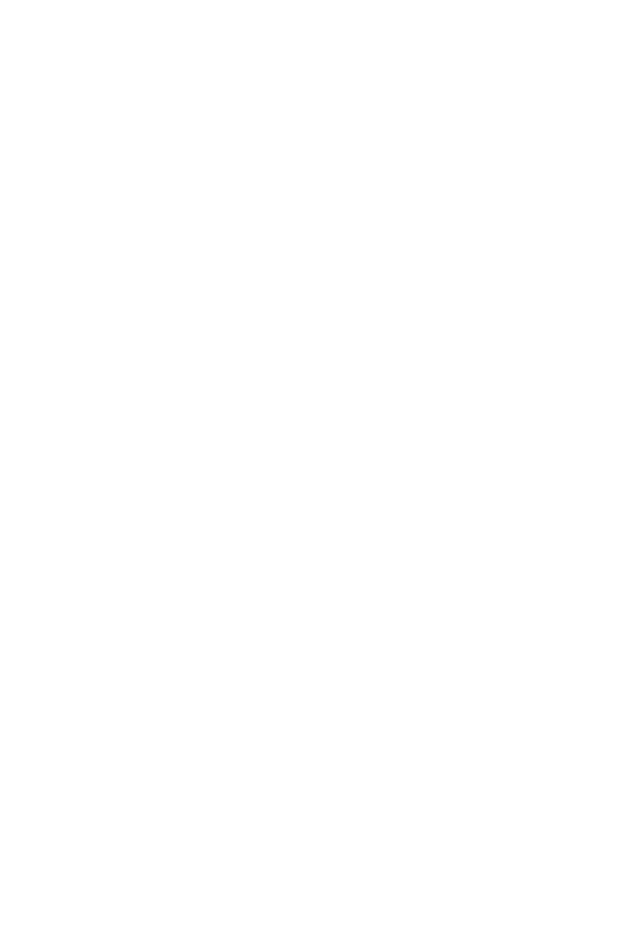
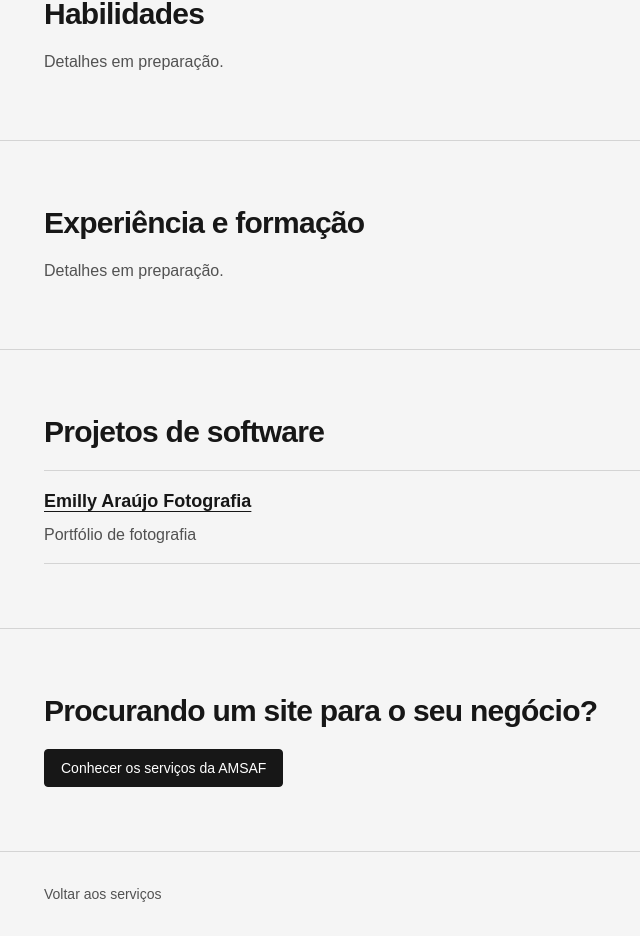
Before and after one commit to AMSDAF/amsaf-website, a Next.js app in the folder frontend/: page /portfolio in a window 1280 px wide. Before the commit this address had no page. Shown: the part 474-1410 px from the top of the page, without its empty margins (44-684 px from the left). Before the commit the page ends 800 px from the top, so only its background shows below. Built offline with nearby package versions, Linux system fonts and the light colour scheme.

Commit message:
feat: implement professional portfolio structure

```diff
--- /dev/null
+++ b/frontend/src/app/portfolio/(profile)/page.tsx
@@ -0,0 +1,104 @@
+import type { Metadata } from "next";
+import Link from "next/link";
+import { ContentSection } from "@/components/content-section";
+import { Hero } from "@/components/hero";
+import { professionalProfile } from "@/config/professional-profile";
+import { projects } from "@/config/projects";
+
+export const metadata: Metadata = {
+  title: `${professionalProfile.name} | Portfólio profissional`,
+  description: professionalProfile.introduction,
+};
+
+export default function PortfolioPage() {
+  const { name, introduction, skills, experience, education } =
+    professionalProfile;
+  const background = [
+    { title: "Experiência profissional", entries: experience },
+    { title: "Formação", entries: education },
+  ].filter(({ entries }) => entries.length > 0);
+
+  return (
+    <>
+      <Hero content={{ title: name, description: introduction }} />
+
+      <ContentSection
+        content={{
+          id: "habilidades",
+          title: "Habilidades",
+          description:
+            skills.length === 0 ? "Detalhes em preparação." : undefined,
+        }}
+      >
+        {skills.length > 0 && (
+          <ul className="mt-4 flex flex-wrap gap-2">
+            {skills.map((skill) => (
+              <li
+                className="rounded-full border border-border bg-canvas px-3 py-1 text-sm"
+                key={skill}
+              >
+                {skill}
+              </li>
+            ))}
+          </ul>
+        )}
+      </ContentSection>
+
+      <ContentSection
+        content={{
+          id: "experiencia",
+          title: "Experiência e formação",
+          description:
+            background.length === 0 ? "Detalhes em preparação." : undefined,
+        }}
+      >
+        {background.map(({ title, entries }) => (
+          <div className="mt-5" key={title}>
+            <h3 className="font-semibold">{title}</h3>
+            <ul className="mt-2 divide-y divide-border border-y border-border text-content-muted">
+              {entries.map((entry) => (
+                <li className="py-3" key={entry}>
+                  {entry}
+                </li>
+              ))}
+            </ul>
+          </div>
+        ))}
+      </ContentSection>
+
+      <ContentSection
+        content={{ id: "projetos", title: "Projetos de software" }}
+      >
+        <ul className="mt-5 divide-y divide-border border-y border-border">
+          {projects.map(({ slug, title, summary }) => (
+            <li className="py-4" key={slug}>
+              <h3 className="text-lg font-semibold">
+                <Link
+                  className="rounded-sm underline underline-offset-4"
+                  href={`/portfolio/projetos/${slug}`}
+                >
+                  {title}
+                </Link>
+              </h3>
+              <p className="mt-2 text-content-muted">{summary}</p>
+            </li>
+          ))}
+        </ul>
+      </ContentSection>
+
+      <ContentSection
+        content={{
+          id: "servicos-amsaf",
+          title: "Procurando um site para o seu negócio?",
+        }}
+      >
+        <Link
+          className="mt-5 inline-flex rounded-sm border border-content bg-content px-4 py-2 text-sm font-medium text-canvas hover:bg-content-muted"
+          href="/#servicos"
+        >
+          Conhecer os serviços da AMSAF
+        </Link>
+      </ContentSection>
+    </>
+  );
+}
```
Also changed, not shown: 4 other files (tests, documents, lock files or other folders).
